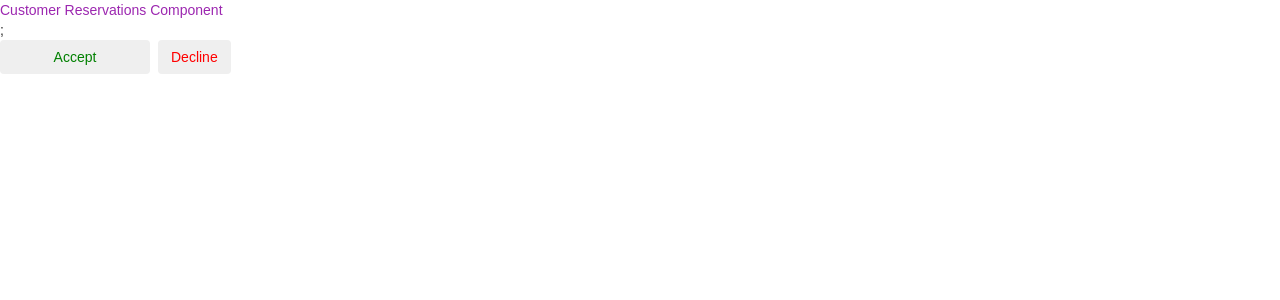
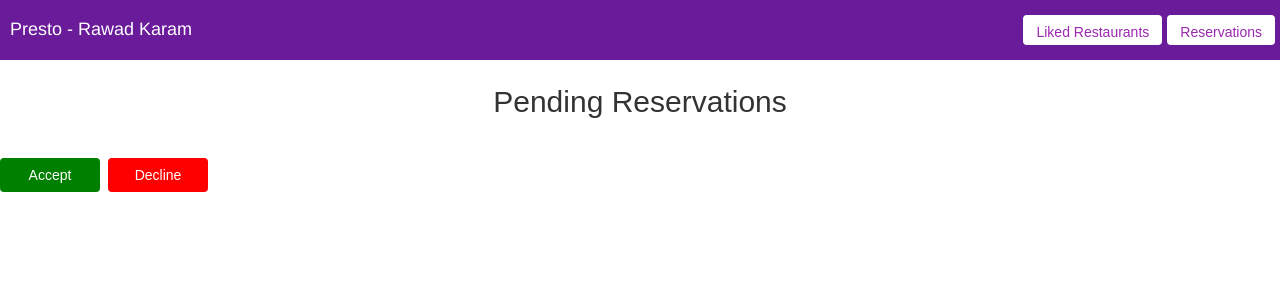
Before and after one commit to rawad663/Presto, a React (Create React App) app: page /reservations in a window 1280 px wide. Shown: the top 300 px of the page. Built offline with nearby package versions, Linux system fonts and the light colour scheme; what phone-number-prop-type would draw is missing.

Commit message:
add conditional rendering in the Container

```diff
--- a/src/components/RestaurantReservationsComponent/index.js
+++ b/src/components/RestaurantReservationsComponent/index.js
@@ -2,6 +2,8 @@ import React from 'react';
 import {purple_main} from "../../resources/colors";
 import { Button, Form, FormGroup, Label, Input, FormText, Row, Col } from 'reactstrap';
 import PropTypes from "prop-types";
+import NavBar from '../custom_components/NavBar';
+
 
 const RestaurantReservationsComponent = props => {
 
@@ -10,20 +12,31 @@ const RestaurantReservationsComponent = props => {
             color: purple_main
         },
         buttonAccept:{
-            color: 'green'
+            backgroundColor:'green',
+            color: 'white',
+            width: 100
         },
         buttonDecline:{
-            color:'red'
+            backgroundColor:'red',
+            color:'white',
+            width: 100
         }
 
     };
     return (
-        <div style={styles.title}>
+        <div>
+            <div>
+                <NavBar fullName="Rawad Karam"/>
+                <h2 style={{ margin: '40px auto' }} className="mainTitle"> Pending Reservations </h2>
+
+            </div>
+
             <div style={{ display: 'inline' }}>
+
+
                 <Button
                     onClick={props.handleAccept}
-                    style={{ ...styles.buttonAccept, ...styles.login, width: 150 }}
-                    type="submit"
+                    style={{ ...styles.buttonAccept, }}
                 >
                     Accept
                 </Button>
@@ -36,6 +49,10 @@ const RestaurantReservationsComponent = props => {
                 </Button>
             </div>
         </div>
+
+
+
+
     );
 };
 
--- a/src/containers/CustomerHomeContainer/index.js
+++ b/src/containers/CustomerHomeContainer/index.js
@@ -22,6 +22,10 @@ export default class CustomerHomeContainer extends Component{
         this.props.history.push('/settings')
     }
 
+    // handleARstAcceptClicked =() => {
+    //     this.props.
+    // }
+
     render(){
         return(
             <div>
--- a/src/containers/ReservationsContainer/index.js
+++ b/src/containers/ReservationsContainer/index.js
@@ -14,16 +14,37 @@ export default class ReservationsContainer extends Component{
     }
 
     render(){
+        const isCustomer = false;
+
+        if(isCustomer){
             return(
                 <div>
                     <CustomerReservationsComponent
-                />;
-                <RestaurantReservationsComponent
 
                     />
+
+
+
+
 
                 </div>
                 );
             }
 
+        else{
+                return(
+                    <div>
+                        <RestaurantReservationsComponent
+
+
+                        />
+                    </div>
+                );
+
         }
+
+
+
+    }
+
+}
```
Lines whose indentation alone changed are shown as unchanged.
